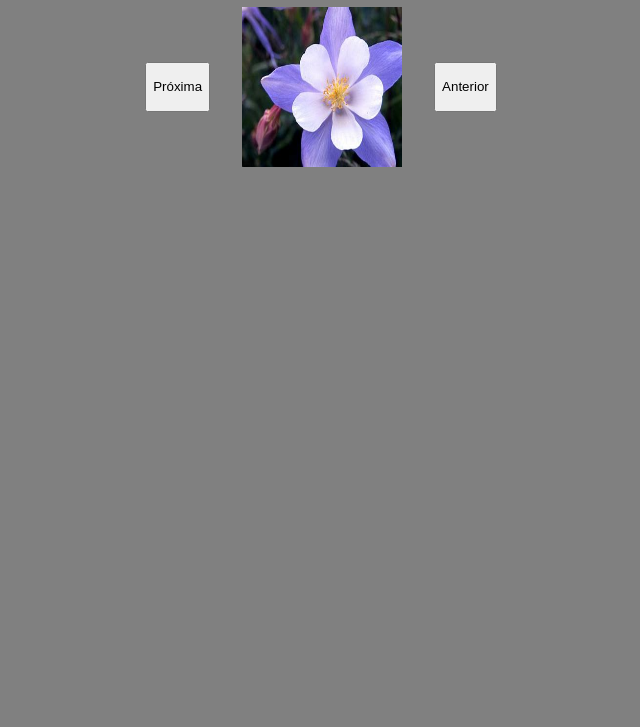
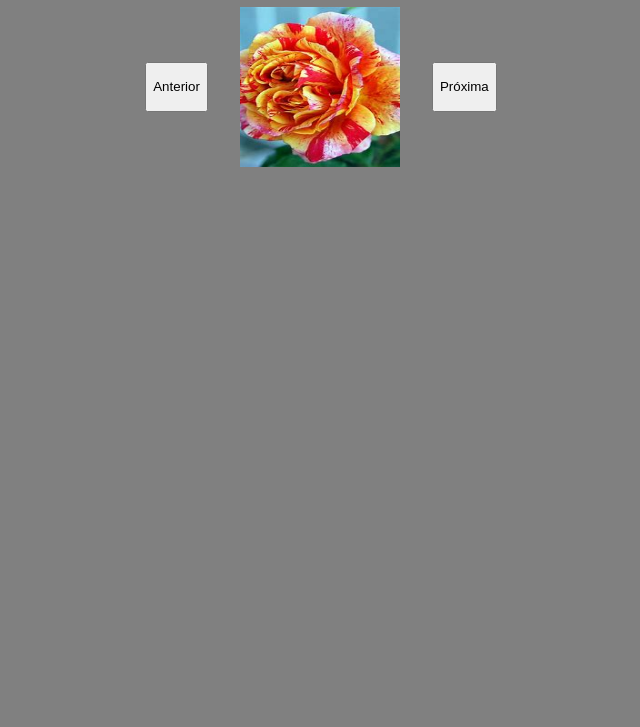
Before and after one commit to robertocunha/repo-teste, a plain HTML site: page index.html in a window 1280 px wide. Shown: the part 73-800 px from the top of the page, without its empty margins (319-959 px from the left). Drawn offline with Linux system fonts and the light colour scheme.

Commit message:
commit final

```diff
--- a/index.html
+++ b/index.html
@@ -31,9 +31,9 @@
 <body>
   <h1>Treino Com Arrays</h1>
   <div class="container">
-    <button onclick="voltar()">Próxima</button>
+    <button onclick="voltar()">Anterior</button>
     <img src="imagens/imagem1.jfif" alt="">
-    <button onclick="avancar()">Anterior</button>
+    <button onclick="avancar()">Próxima</button>
   </div>
   <script src="script4.js"></script>
 </body>
--- a/script4.js
+++ b/script4.js
@@ -6,9 +6,26 @@ const arrayImagens = [
 ];
 
 let imagem = document.querySelector("img");
+let indice = 0;
+let nroImagens = arrayImagens.length;
+console.log(nroImagens)
 
-imagem.src = "/imagens/imagem2.jfif";
+imagem.src = arrayImagens[indice];
 
 function avancar() {
+    if (indice === nroImagens - 1) {
+        indice = 0;
+    } else {
+        indice += 1;
+    }
+    imagem.src = arrayImagens[indice];
+}
 
+function voltar() {
+    if (indice === 0) {
+        indice = nroImagens - 1;
+    } else {
+        indice -= 1;
+    }
+    imagem.src = arrayImagens[indice];
 }
```
